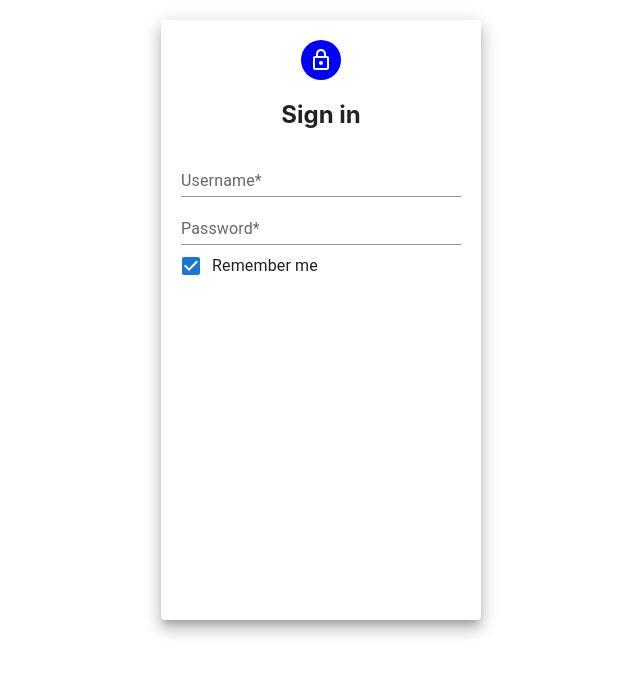
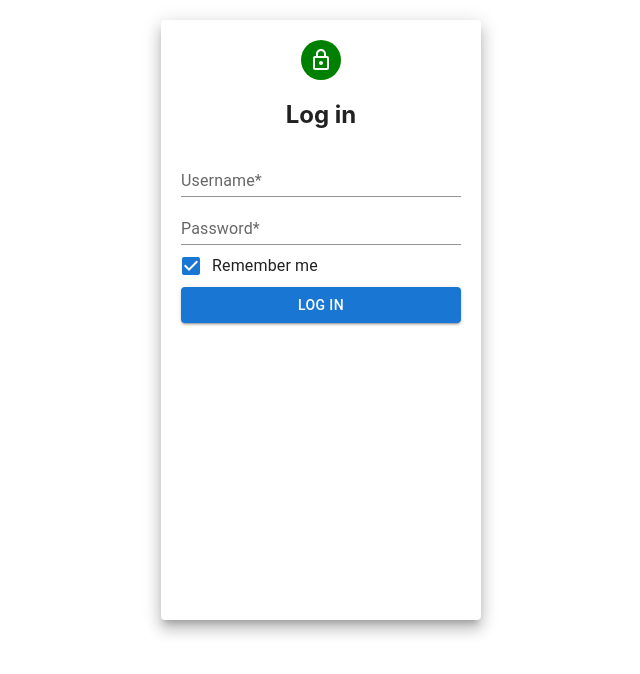
Before and after one commit to Asna1303/Placeme-2.0, a React (Create React App) app: page / in a window 1280 px wide. Shown: the top 674 px of the page, without its empty margins (319-959 px from the left). Built offline with nearby package versions, Linux system fonts and the light colour scheme.

Commit message:
button added for sign in

```diff
--- a/src/molecules/login.js
+++ b/src/molecules/login.js
@@ -6,22 +6,25 @@ import LockOutlinedIcon from '@mui/icons-material/LockOutlined';
 import TextField from '@mui/material/TextField';
 import Checkbox from '@mui/material/Checkbox';
 import FormControlLabel from '@mui/material/FormControlLabel';
+import Button from '@mui/material/Button';
 
 const Login=() =>{
     const paperStyle={padding :20, height : '70vh', width:280,margin:"20px auto"}
-    const avatarStyle={backgroundColor:'blue'}
+    const avatarStyle={backgroundColor:'green'}
   return (
    <Grid>
 <Paper elevation ={10} style={paperStyle}>
   <Grid align='center'>
   <Avatar style={avatarStyle}> <LockOutlinedIcon /></Avatar>
-  <h2>Sign in</h2>
+  <h2>Log in</h2>
   </Grid>
   <TextField id="standard-basic" label="Username*" variant="standard" placeholder="Enter your name" fullWidth/>
   <TextField id="standard-basic" label="Password*" variant="standard" placeholder="Enter your password" type='password' fullWidth/>
   <Grid container justifyContent="flex-start" alignItems="center">
                     <FormControlLabel control={<Checkbox defaultChecked />} label="Remember me" />
                 </Grid>
+
+   <Button variant="contained" type='submit' color='primary' fullWidth>LOG IN</Button>
 
 
 </Paper>
```
